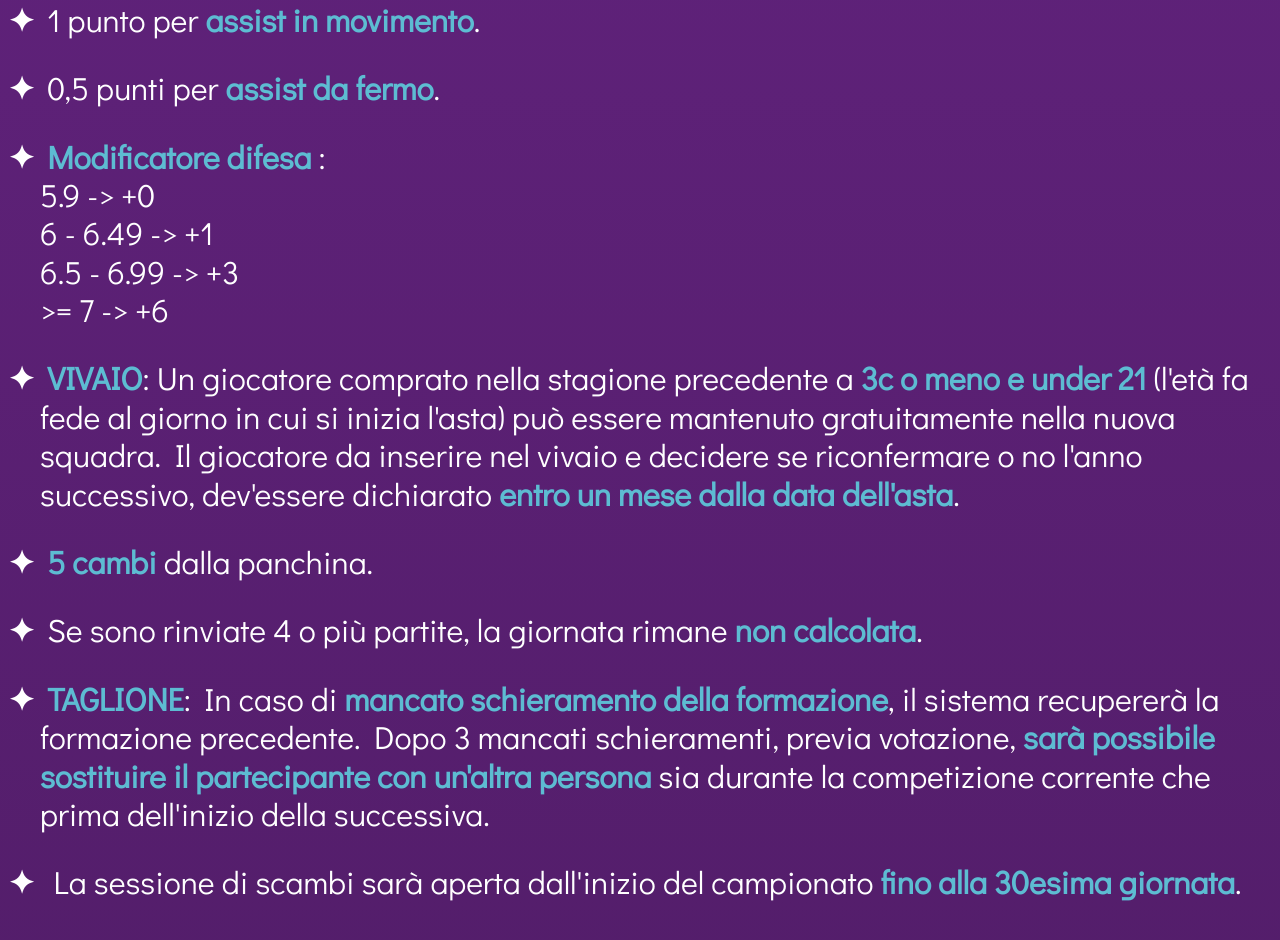
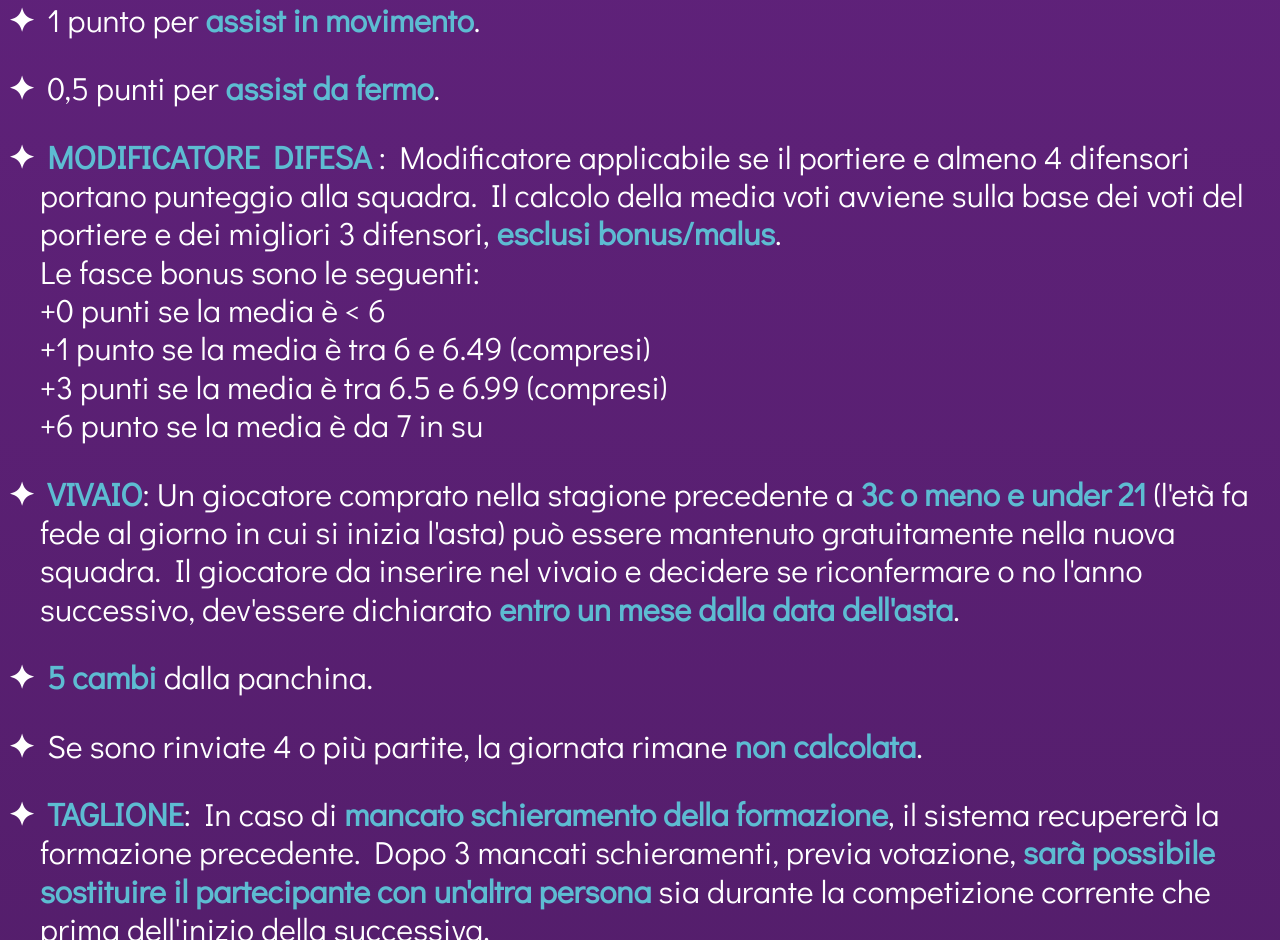
Before and after one commit to AngPan/fantaperla, a plain HTML site: page index.html in a window 1280 px wide. Shown: the part 1738-2678 px from the top of the page. Drawn offline with nearby package versions, Linux system fonts and the light colour scheme; files whose address does not match are found by name.

Commit message:
upd modificatore portiere

```diff
--- a/index.html
+++ b/index.html
@@ -106,12 +106,15 @@
                             0,5 punti per <b style="color: #5dbcd2;">assist da fermo</b>.
                         </li>
                         <li class="simple_text">
-                            <b style="color: #5dbcd2;">Modificatore difesa</b> :
+                            <b style="color: #5dbcd2;">MODIFICATORE DIFESA</b> : Modificatore applicabile se il portiere e almeno 4 difensori portano punteggio alla squadra.
+                            Il calcolo della media voti avviene sulla base dei voti del portiere e dei migliori 3 difensori, <b style="color: #5dbcd2;">esclusi bonus/malus</b>.
                             <br>
-                            5.9 -> +0<br>
-                            6 - 6.49 -> +1<br>
-                            6.5 - 6.99 -> +3<br>
-                            >= 7 -> +6<br>
+                            Le fasce bonus sono le seguenti:
+                            <br>
+                            +0 punti se la media è < 6<br>
+                            +1 punto se la media è tra 6 e 6.49 (compresi)<br>
+                            +3 punti se la media è tra 6.5 e 6.99 (compresi)<br>
+                            +6 punto se la media è da 7 in su<br>
                         </li>
                         <li class="simple_text">
                             <b style="color: #5dbcd2;">VIVAIO</b>: Un giocatore comprato nella stagione precedente a <b
```
